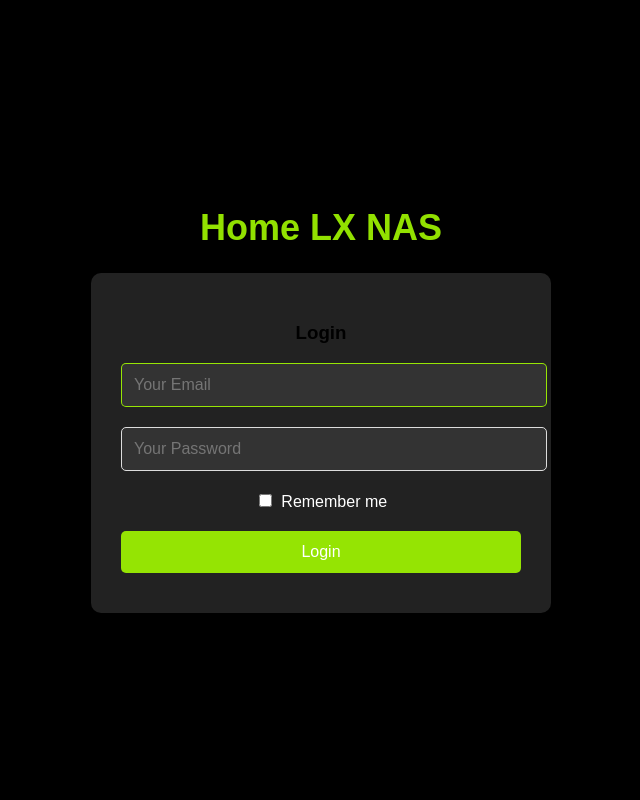
After one commit to ldfxxx404/LockBox, a Flask app: page /login in a window 1280 px wide. The commit adds this page. Shown: the whole page, without its empty margins (319-959 px from the left). Run offline with Flask 3, Linux system fonts and the light colour scheme.

Commit message:
correct arch && soon db auth

```diff
--- /dev/null
+++ b/src/auth.py
@@ -0,0 +1,15 @@
+from flask import Blueprint, render_template
+
+auth = Blueprint('auth', __name__)
+
+@auth.route('/login')
+def profile():
+    return render_template('login.html')
+
+@auth.route('/signup')
+def signup():
+    return render_template('signup.html')
+
+@auth.route('/logout')
+def logout():
+    return 'Logout'
--- a/src/config.py
+++ b/src/config.py
@@ -1,5 +1,6 @@
-# servers config
-UPLOAD_FOLDER = 'Storage'
+import os
+
+UPLOAD_FOLDER = os.path.join('storage')
 ALLOWED_EXTENSIONS = {'jpg', 'jpeg', 'webm', 'mp4', 'mp3', 'png', 'txt'}
 IP_ADDRESS = '0.0.0.0'
 PORT = '1337'
--- /dev/null
+++ b/src/main.py
@@ -0,0 +1,57 @@
+import os
+from flask import Blueprint, render_template, request, send_from_directory, abort, current_app
+from werkzeug.utils import secure_filename
+from urllib.parse import unquote
+
+# Assuming this is imported correctly
+from .config import *
+
+main = Blueprint('main', __name__)
+
+# Function to check allowed file extensions
+def allowed_file(filename):
+    return '.' in filename and filename.rsplit('.', 1)[1].lower() in ALLOWED_EXTENSIONS
+
+# Home route
+@main.route('/')
+def home():
+    return render_template('index.html')
+
+# Successful file upload route
+@main.route('/success', methods=['POST'])
+def success():
+    if 'file' not in request.files:
+        return "No file part in the request", 400
+
+    file = request.files['file']
+    if file.filename == '':
+        return "No selected file", 400
+
+    if file and allowed_file(file.filename):
+        filename = secure_filename(file.filename)
+        filepath = os.path.join(current_app.config['UPLOAD_FOLDER'], filename)
+        file.save(filepath)
+        return render_template('success.html', filename=filename), 200
+
+    return render_template('error.html'), 400
+
+@main.route('/storage')
+def storage():
+    # Use current_app to get the config
+    files = os.listdir(current_app.config['UPLOAD_FOLDER'])
+    return render_template('storage.html', files=files)
+
+# File download route
+@main.route('/storage/<path:filename>')
+def download_file(filename):
+    filename = unquote(filename)
+    safe_filename = secure_filename(filename)
+    file_path = os.path.join(current_app.config['UPLOAD_FOLDER'], safe_filename)
+    if os.path.exists(file_path):
+        return send_from_directory(current_app.config['UPLOAD_FOLDER'], safe_filename, as_attachment=True)
+    else:
+        abort(404)
+
+@main.route('/profile')
+def profile():
+    return render_template('profile.html')
--- /dev/null
+++ b/templates/login.html
@@ -0,0 +1,102 @@
+<!DOCTYPE html>
+<html lang="en">
+<head>
+    <meta charset="utf-8">
+    <meta name="viewport" content="width=device-width, initial-scale=1.0">
+    <title>Login - Home LX NAS</title>
+    <style>
+        body {
+            display: flex;
+            flex-direction: column;
+            align-items: center;
+            justify-content: center;
+            height: 100vh;
+            margin: 0;
+            font-family: Arial, sans-serif;
+            background-color: #000000;
+        }
+        h1 {
+            color: hsla(81, 100%, 49%, 0.9);
+            text-align: center;
+            margin-top: 20px;
+            font-size: 36px;
+        }
+        .box {
+            background-color: #222222;
+            padding: 30px;
+            border-radius: 10px;
+            width: 100%;
+            max-width: 400px;
+            text-align: center;
+        }
+        .field {
+            margin-bottom: 20px;
+        }
+        .input {
+            width: 100%;
+            padding: 12px;
+            font-size: 16px;
+            border-radius: 5px;
+            border: 1px solid #ddd;
+            background-color: #333;
+            color: #fff;
+        }
+        .input:focus {
+            border-color: hsla(81, 100%, 49%, 0.9);
+            outline: none;
+        }
+        .checkbox {
+            margin-top: 10px;
+            color: #fff;
+        }
+        .checkbox input {
+            margin-right: 5px;
+        }
+        .button {
+            padding: 12px 30px;
+            font-size: 16px;
+            color: #fff;
+            background-color: hsla(81, 100%, 49%, 0.9);
+            border: none;
+            border-radius: 5px;
+            cursor: pointer;
+            transition: background-color 0.3s ease;
+            width: 100%;
+        }
+        .button:hover {
+            background-color: hsla(81, 100%, 49%, 0.7);
+        }
+        .error-message {
+            color: red;
+            margin-top: 10px;
+        }
+    </style>
+</head>
+<body>
+    <h1>Home LX NAS</h1>
+
+    <div class="box">
+        <h3 class="title">Login</h3>
+        <form method="POST" action="/login">
+            <div class="field">
+                <input class="input" type="email" name="email" placeholder="Your Email" required autofocus>
+            </div>
+            <div class="field">
+                <input class="input" type="password" name="password" placeholder="Your Password" required>
+            </div>
+            <div class="field">
+                <label class="checkbox">
+                    <input type="checkbox" name="remember"> Remember me
+                </label>
+            </div>
+            <button class="button">Login</button>
+        </form>
+
+        <!-- If there's an error, show this message -->
+        <div class="error-message">
+            <!-- Error message will be rendered here if login fails -->
+        </div>
+    </div>
+
+</body>
+</html>
--- a/templates/storage.html
+++ b/templates/storage.html
@@ -75,7 +75,7 @@
     <h1>Storage</h1>
     <ul>
       {% for file in files %}
-        <li><a href="/Storage/{{ file }}">{{ file }}</a></li>
+      <li><a href="{{ url_for('main.download_file', filename=file) }}">{{ file }}</a></li>
       {% endfor %}
     </ul>
     <a href="/" class="button">Go back to Home</a>
```
Also changed, not shown: req.txt (added, +11 -0 lines), src/__init__.py (added, +20 -0 lines), src/models.py (added, +10 -0 lines), src/server.py (deleted, +0 -51 lines), templates/error.html (+4 -4 lines), templates/index.html (+6 -1 lines), templates/profile.html (added, +29 -0 lines), templates/signup.html (added, +86 -0 lines), 2 other files.
